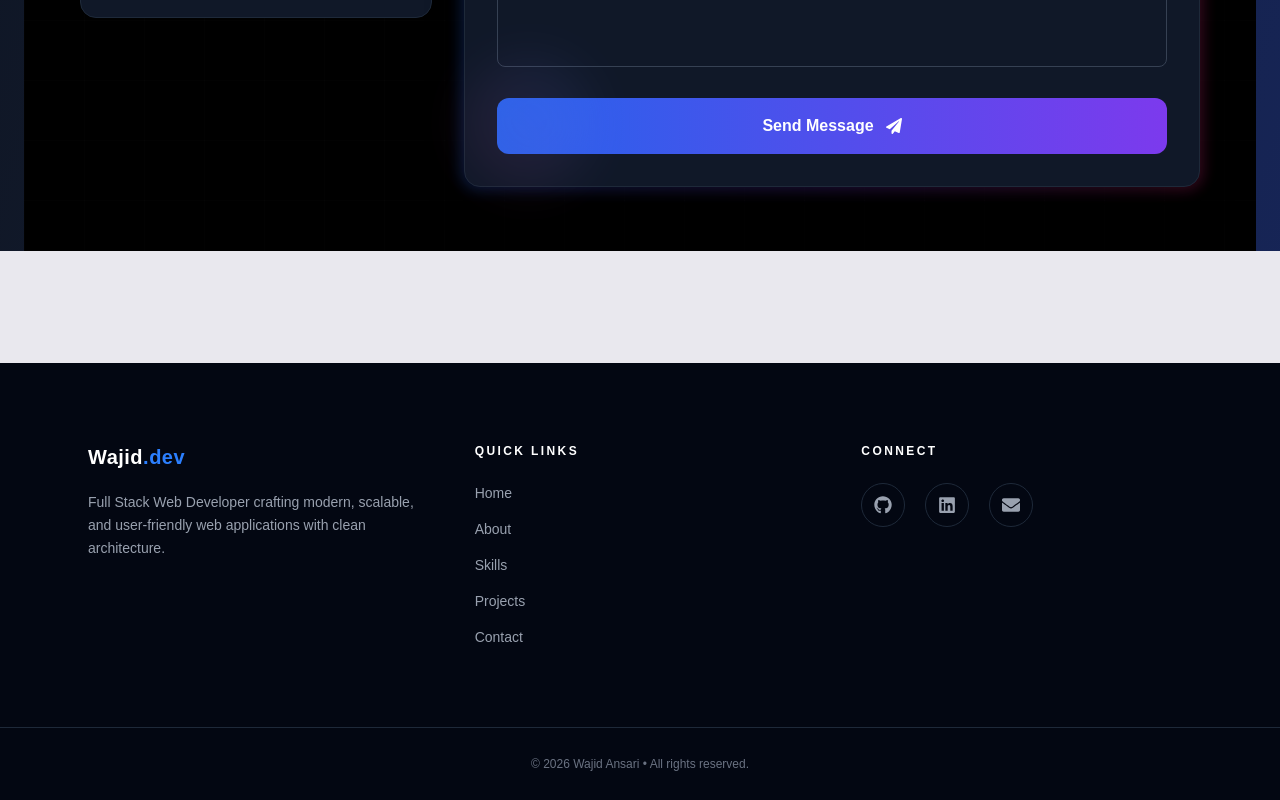
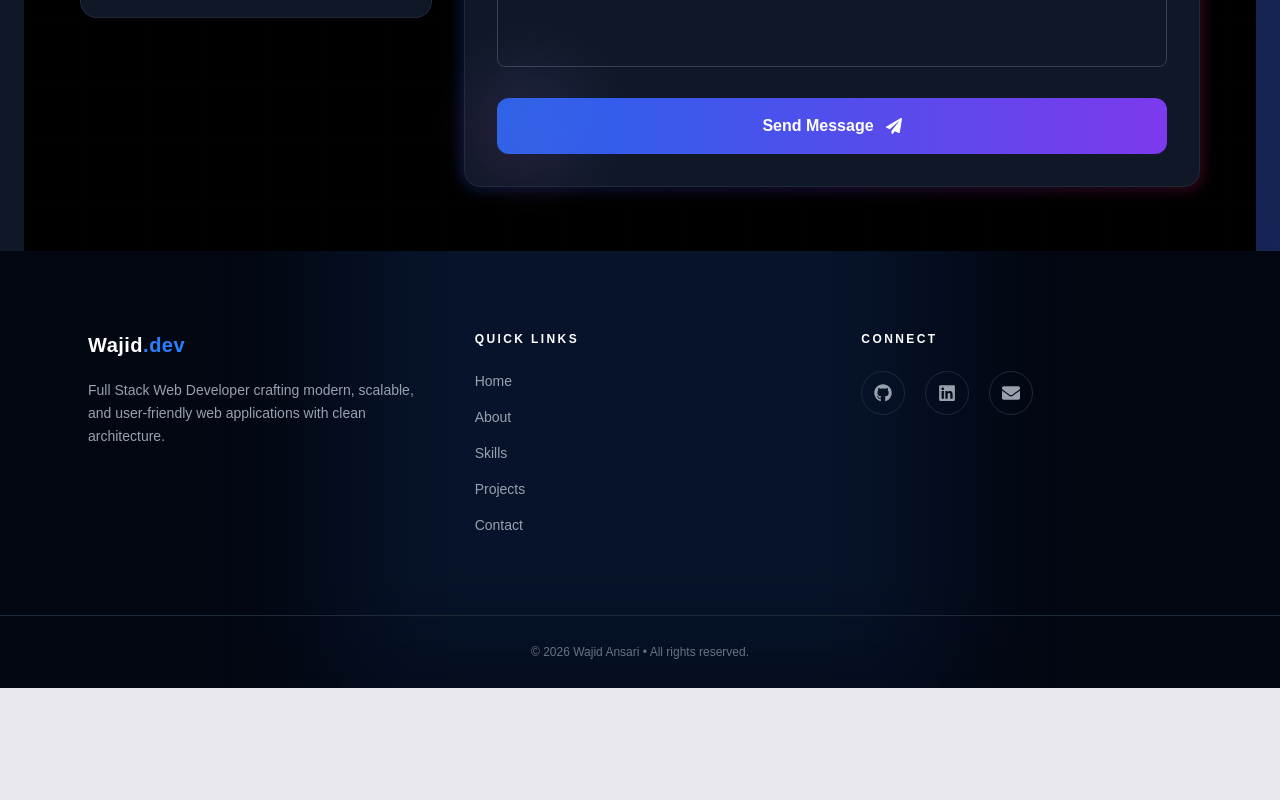
Before and after one commit to wajid-meraj/My-Portfolio, a Next.js app: page / in a window 1280 px wide. Shown: the part 4062-4862 px from the top of the page. After the commit the page ends 4750 px from the top, so only its background shows below. Built offline with nearby package versions, Linux system fonts and the light colour scheme.

Commit message:
update Foter

```diff
--- a/src/app/page.tsx
+++ b/src/app/page.tsx
@@ -23,6 +23,7 @@ export default function Home() {
         <Projects />
       </section>
 
+
       <section id="contact">
         <Contact />
       </section>
--- a/src/components/Footer.jsx
+++ b/src/components/Footer.jsx
@@ -19,9 +19,9 @@ export default function Footer() {
 
   return (
     <>
-      <footer className="relative mt-28 bg-gray-950 text-gray-400 overflow-hidden">
+      <footer className="relative mt-0 bg-gray-950 text-gray-400 overflow-hidden">
 
-        {/* Ambient Glow
+        {/* Ambient Glow */}
         <div className="absolute -top-40 left-1/2 -translate-x-1/2 w-[600px] h-[600px] bg-blue-500/10 blur-3xl pointer-events-none" />
 
         {/* Divider
```
